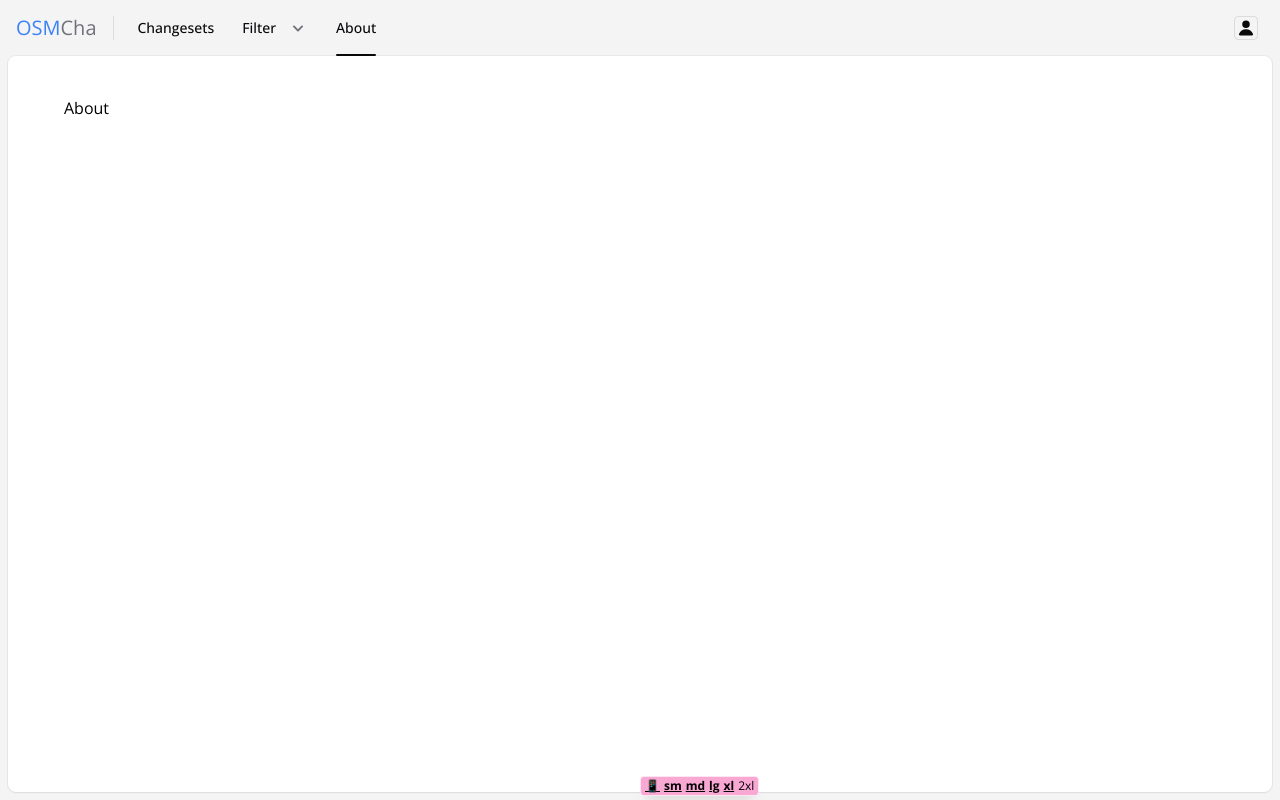
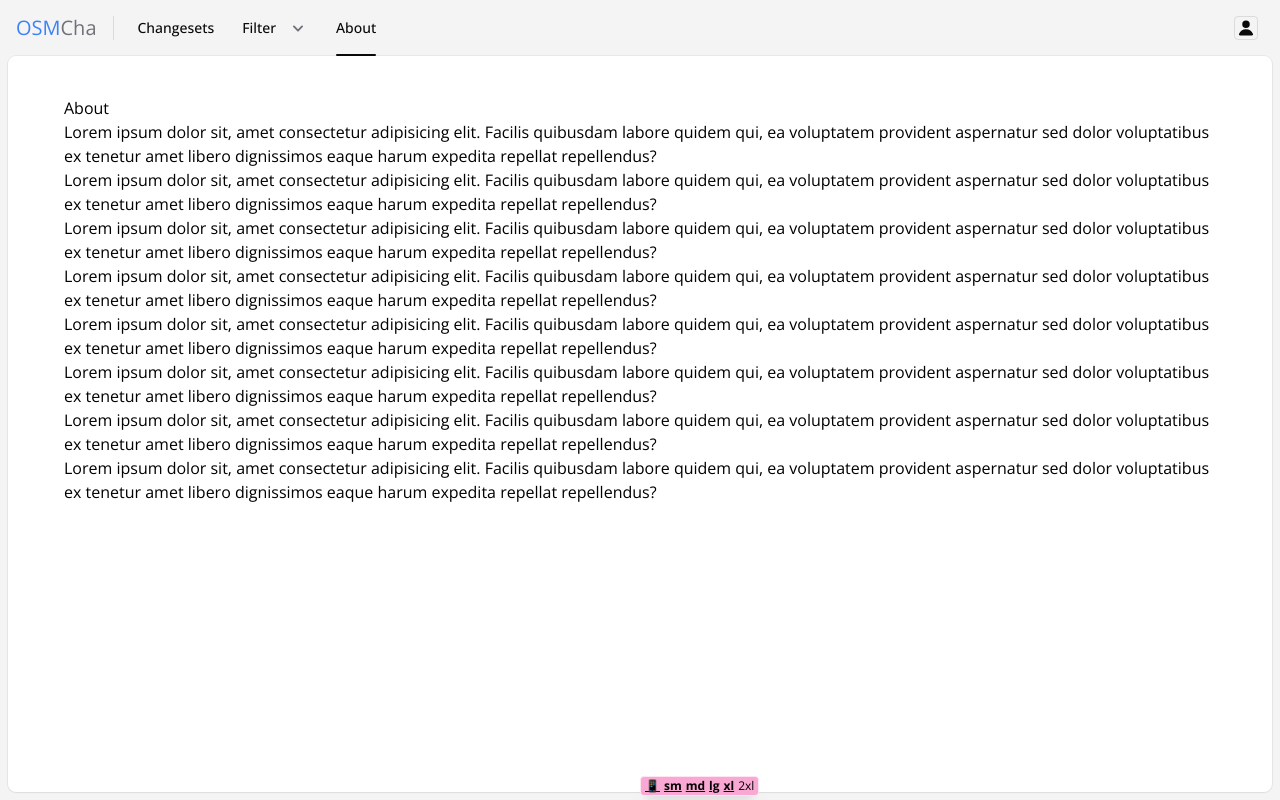
Before and after one commit to tordans/osmcha2, a Next.js app: page /about in a window 1280 px wide. Built offline with nearby package versions, Linux system fonts and the light colour scheme.

Commit message:
About: Add testing text

```diff
--- a/app/(content)/about/page.tsx
+++ b/app/(content)/about/page.tsx
@@ -1,3 +1,47 @@
 export default function AboutPage() {
-  return <h1>About</h1>
+  return (
+    <>
+      <h1>About</h1>
+      <p>
+        Lorem ipsum dolor sit, amet consectetur adipisicing elit. Facilis quibusdam labore quidem
+        qui, ea voluptatem provident aspernatur sed dolor voluptatibus ex tenetur amet libero
+        dignissimos eaque harum expedita repellat repellendus?
+      </p>
+      <p>
+        Lorem ipsum dolor sit, amet consectetur adipisicing elit. Facilis quibusdam labore quidem
+        qui, ea voluptatem provident aspernatur sed dolor voluptatibus ex tenetur amet libero
+        dignissimos eaque harum expedita repellat repellendus?
+      </p>
+      <p>
+        Lorem ipsum dolor sit, amet consectetur adipisicing elit. Facilis quibusdam labore quidem
+        qui, ea voluptatem provident aspernatur sed dolor voluptatibus ex tenetur amet libero
+        dignissimos eaque harum expedita repellat repellendus?
+      </p>
+      <p>
+        Lorem ipsum dolor sit, amet consectetur adipisicing elit. Facilis quibusdam labore quidem
+        qui, ea voluptatem provident aspernatur sed dolor voluptatibus ex tenetur amet libero
+        dignissimos eaque harum expedita repellat repellendus?
+      </p>
+      <p>
+        Lorem ipsum dolor sit, amet consectetur adipisicing elit. Facilis quibusdam labore quidem
+        qui, ea voluptatem provident aspernatur sed dolor voluptatibus ex tenetur amet libero
+        dignissimos eaque harum expedita repellat repellendus?
+      </p>
+      <p>
+        Lorem ipsum dolor sit, amet consectetur adipisicing elit. Facilis quibusdam labore quidem
+        qui, ea voluptatem provident aspernatur sed dolor voluptatibus ex tenetur amet libero
+        dignissimos eaque harum expedita repellat repellendus?
+      </p>
+      <p>
+        Lorem ipsum dolor sit, amet consectetur adipisicing elit. Facilis quibusdam labore quidem
+        qui, ea voluptatem provident aspernatur sed dolor voluptatibus ex tenetur amet libero
+        dignissimos eaque harum expedita repellat repellendus?
+      </p>
+      <p>
+        Lorem ipsum dolor sit, amet consectetur adipisicing elit. Facilis quibusdam labore quidem
+        qui, ea voluptatem provident aspernatur sed dolor voluptatibus ex tenetur amet libero
+        dignissimos eaque harum expedita repellat repellendus?
+      </p>
+    </>
+  )
 }
```
